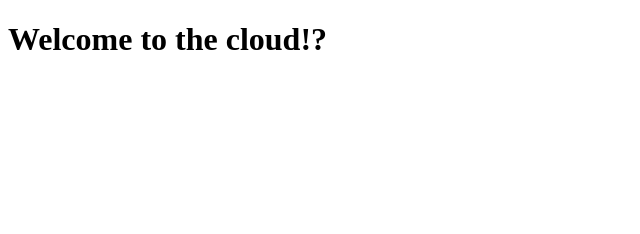
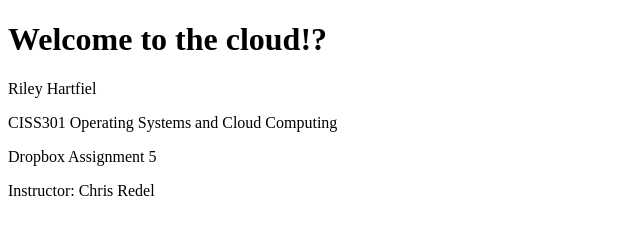
Before and after one commit to Rhartfiel1/Dropbox5, a plain HTML site: page index.html in a window 1280 px wide. Shown: the whole page, without its empty margins (0-640 px from the left). Drawn offline with Linux system fonts and the light colour scheme.

Commit message:
Update index.html

```diff
--- a/index.html
+++ b/index.html
@@ -6,5 +6,9 @@
 </head>
   <body>
     <h1>Welcome to the cloud!?</h1>
+    <p>Riley Hartfiel</p>
+    <p>CISS301 Operating Systems and Cloud Computing</p>
+    <p>Dropbox Assignment 5</p>
+    <p>Instructor: Chris Redel</p>
   </body>
 </html>
```
